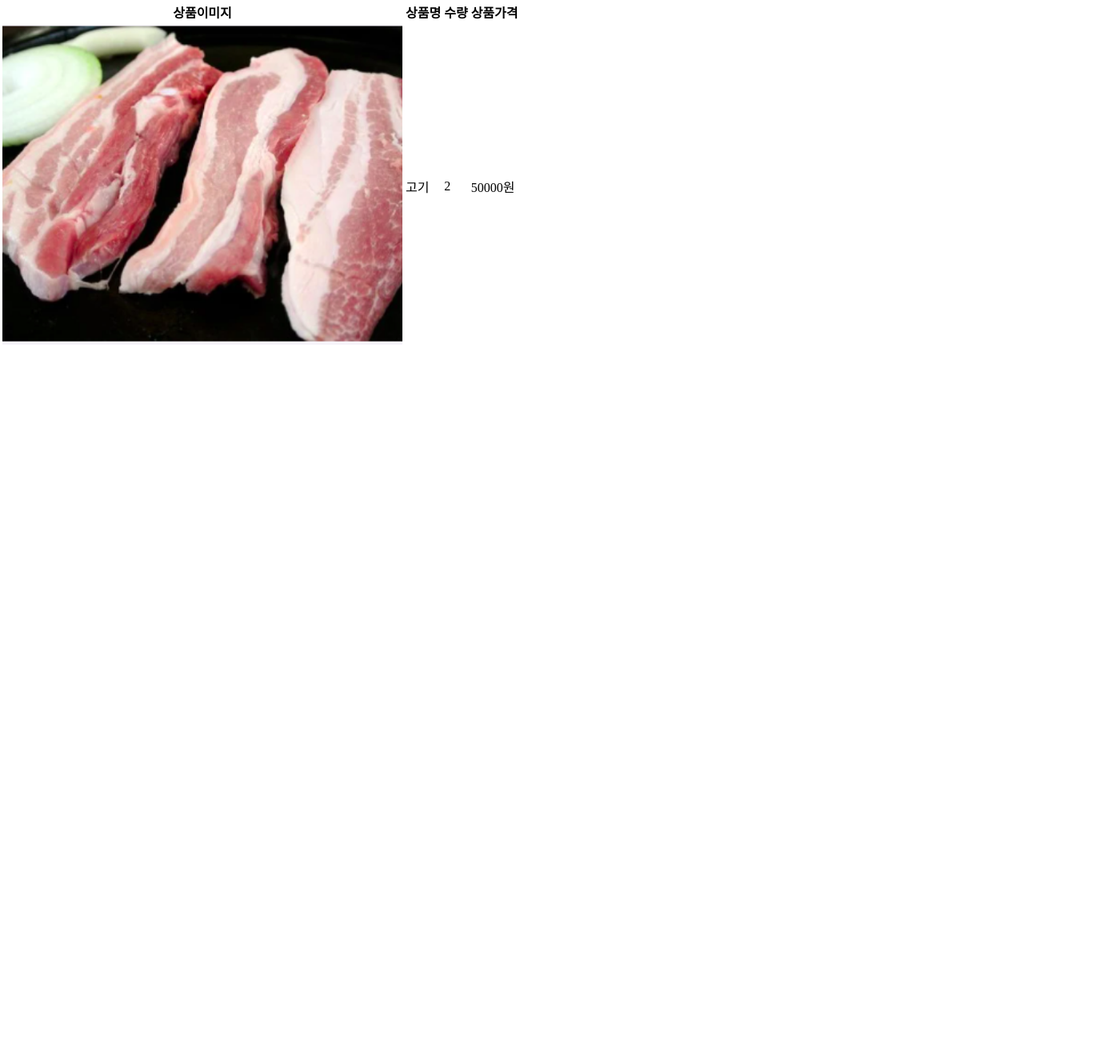
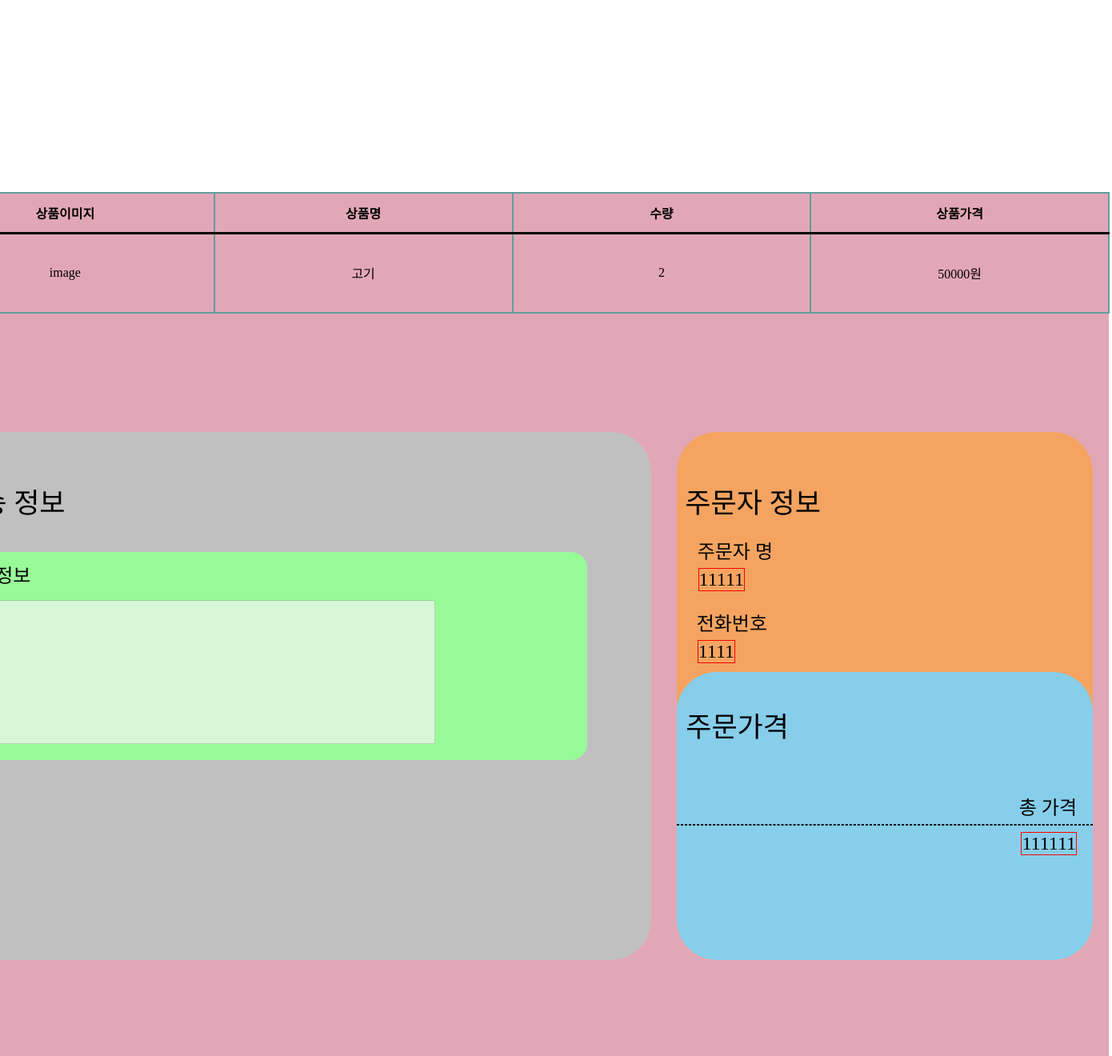
Before and after one commit to codestates/Butcher-Shop, a React (Create React App) app in the folder client/: page /basket in a window 1280 px wide. Shown: the whole page at 80% size, 1390 px wide, since content can reach past the window. Before the commit the page ends 800 px from the top, so only its background shows below. Built offline with nearby package versions, Linux system fonts and the light colour scheme; no server answers.

Commit message:
[ADD] 장바구니 임시 디자인 구현

```diff
--- a/client/src/pages/Basket.css
+++ b/client/src/pages/Basket.css
@@ -0,0 +1,172 @@
+*{
+    padding: 0%;
+    margin: 0%;
+    box-sizing: border-box;
+}
+
+.LineDash {
+    position: absolute;
+    top: 190px;
+    width: 520px;
+    border-style: dashed;
+    border-width: 1px;
+}
+
+/* 주문 페이지 스케일 조정 */
+.Basket {
+    background-color: #E2A7B7;
+    position: absolute;
+    top: 30%;
+    left: 50%;
+    width: 1500px;
+    height: 1080px;
+    transform: translateX(-50%);
+    border-left: solid 4px white;
+    border-right: solid 4px white;
+}
+
+/* 구매 상품 정보 */
+.Basket > .Table {
+    text-align: center;
+    border: 2x solid black;
+    border-collapse: collapse;
+    table-layout: fixed;
+    width: 1493px;
+    height: 100px;
+}
+.OrderCategory {
+    height: 50px;
+    border: 2px solid cadetblue;
+    border-bottom: 3px solid black;
+}
+
+.OrderList {
+    border: 2px solid cadetblue;
+    height: 100px;
+}
+
+/* 배송 정보 */
+.ClientInfomation {
+    background-color: silver;
+
+    border-radius: 50px;
+    position: absolute;
+    top: 300px;
+    left: 20px;
+    width: 900px;
+    height: 660px;
+}
+
+.Delivery {
+    background-color: palegreen;
+    border-radius: 20px;
+    position: absolute;
+    top: 150px;
+    left: 20px;
+    width: 800px;
+    height: 260px;
+}
+
+.CraditListDel {
+    position: absolute;
+    top: -90px;
+    left: 10px;
+    font-size: 35px;
+}
+
+.AdressInfo {
+    position: absolute;
+    top: 10px;
+    left: 10px;
+    font-size: 24px;
+}
+.AdressInput {
+    font-style: normal;
+    position: absolute;
+    top: 60px;
+    left: 10px;
+    width: 600px;
+    height: 180px;
+}
+
+/* 주문자 정보 */
+
+.OrderInfomation {
+    background-color: sandybrown;
+    border-radius: 50px;
+    position: absolute;
+    top: 300px;
+    right: 20px;
+    width: 520px;
+    height: 660px;
+}
+
+.OrderInfoText {
+    position: absolute;
+    top: 60px;
+    right: 340px;
+    font-size: 35px;
+}
+
+.OrderName {
+    position: absolute;
+    top: 130px;
+    right: 400px;
+    font-size: 24px;
+}
+
+.OrderNameText {
+    position: absolute;
+    top: 170px;
+    right: 435px;
+    font-size: 24px;
+    border: 1px solid red;
+}
+
+.OrderPhoneNumber {
+    position: absolute;
+    top: 220px;
+    right: 407px;
+    font-size: 24px;
+}
+
+.OrderPhoneNumberText {
+    position: absolute;
+    top: 260px;
+    right: 447px;
+    font-size: 24px;
+    border: 1px solid red;
+}
+
+/* 가격 정보 */
+.PriceInfomation {
+    background-color: skyblue;
+    border-radius: 50px;
+    position: absolute;
+    top: 600px;
+    right: 20px;
+    width: 520px;
+    height: 360px;
+}
+
+.PriceInfoText {
+    position: absolute;
+    top: 40px;
+    right: 380px;
+    font-size: 35px;
+}
+
+.TotalPrice {
+    position: absolute;
+    top: 150px;
+    right: 20px;
+    font-size: 24px;
+}
+
+.TotalPriceText {
+    border: 1px solid red;
+    position: absolute;
+    top: 200px;
+    right: 20px;
+    font-size: 24px;
+}
--- a/client/src/pages/Basket.js
+++ b/client/src/pages/Basket.js
@@ -6,50 +6,50 @@ import './Basket.css';
 
 axios.defaults.withCredentials = true;
 
-export default function ChangePassword () {
-  const [userinfo, setuserinfo] = useState({
-    oldPassword:'',
-    newPassword:''
-  });
-  const [errorMessage, setErrorMessage] = useState('');
-  const history = useHistory();
-  const handleInputValue = (key) => (e) => {
-    setuserinfo({ ...userinfo, [key]: e.target.value });
-  };
-  const handleChangePassword = () => {
-    const {
-      oldPassword,
-      newPassword,
-    }=userinfo
-
-    if(!oldPassword || !newPassword) {
-      return setErrorMessage('모든 항목은 필수입니다');
-    }
-    setErrorMessage('');
-
-    const dataToSend = {
-     oldPassword,newPassword
-    }
-    return axios
-      .patch("https://localhost:4000/password",dataToSend)
-      .then(()=> history.push('/mypage'))
-  };
-  return (
-      <div>
-          <table>
+export default function Basket () {
+    return (
+      <div className='Basket'>
+          <table className='Table'>
+            <tbody className='Tbody'>
               <tr>
-              <th>상품이미지</th>
-              <th>상품명</th>
-              <th>수량</th>
-              <th>상품가격</th>
+                <th className='OrderCategory'>상품이미지</th>
+                <th className='OrderCategory'>상품명</th>
+                <th className='OrderCategory'>수량</th>
+                <th className='OrderCategory'>상품가격</th>
               </tr>
               <tr>
-                  <td><img src = {data[3].src} ></img></td>
-                  <td>고기</td>
-                  <td>2</td>
-                  <td>50000원</td>
+                  <td className='OrderList'>image</td>
+                  <td className='OrderList'>고기</td>
+                  <td className='OrderList'>2</td>
+                  <td className='OrderList'>50000원</td>
               </tr>
+            </tbody>
           </table>
+
+          <div className='ClientInfomation'>
+            <div className='Delivery'>
+              <div className='CraditListDel'>배송 정보</div>
+              <div className='AdressInfo'>주소 정보</div>
+              <input className='AdressInput' type= "text" disabled/> {/* 마이페이지 정보 */}
+            </div>
+          </div>
+
+          <div className='OrderInfomation'>
+            <div>
+              <div className='OrderInfoText'>주문자 정보</div>
+              <div className='OrderName'>주문자 명</div>
+              <div className='OrderNameText'>11111</div> {/* 마이페이지 정보 */}
+              <div className='OrderPhoneNumber'>전화번호</div> {/* 마이페이지 정보 */}
+              <div className='OrderPhoneNumberText'>1111</div>
+            </div>
+          </div>
+
+          <div className='PriceInfomation'>
+            <div className='PriceInfoText'>주문가격</div>
+            <div className='TotalPrice'>총 가격</div>
+            <div className='LineDash'></div>
+            <div className='TotalPriceText'>111111</div>
+          </div>
       </div>
   )
 }
```
